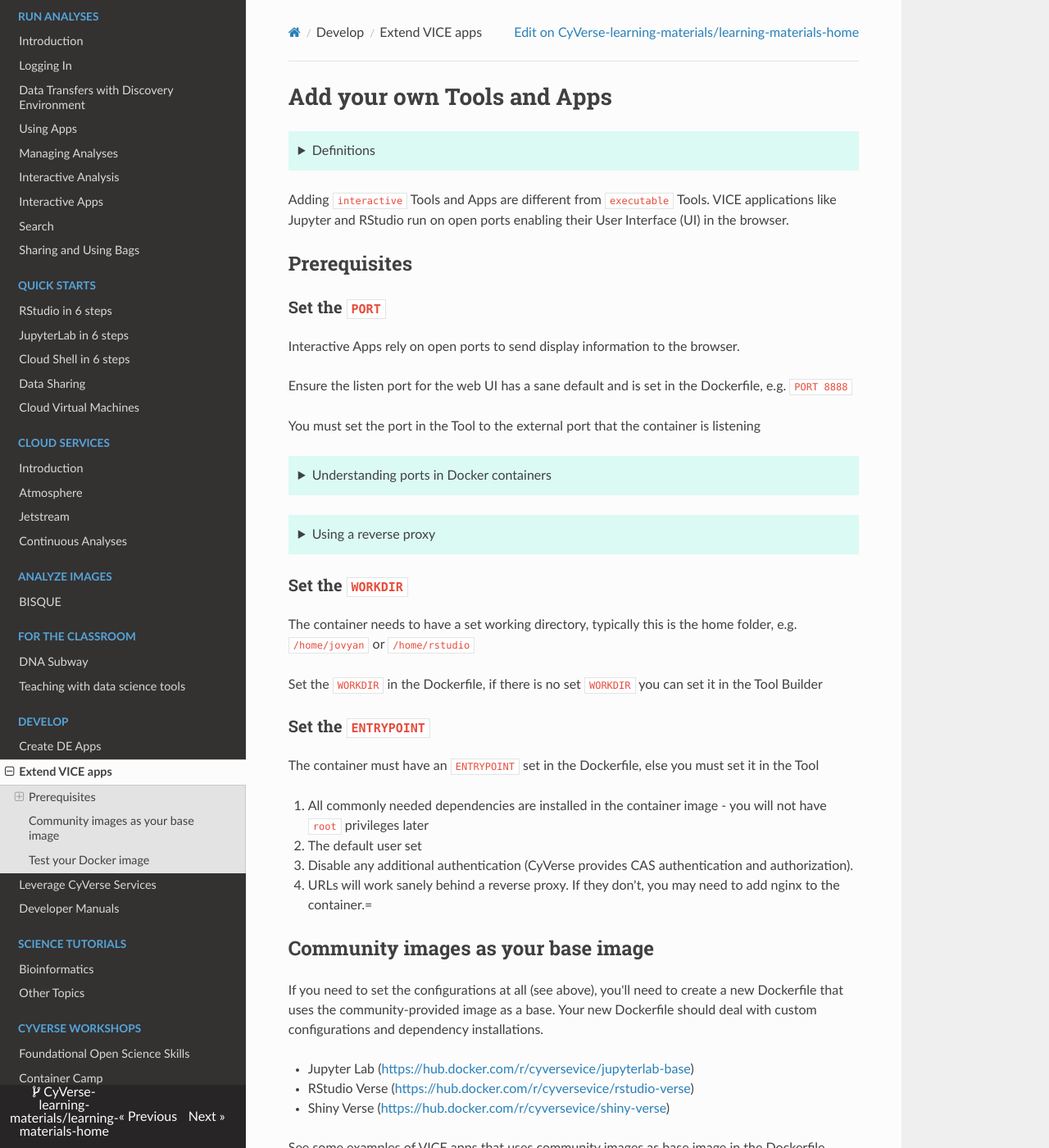
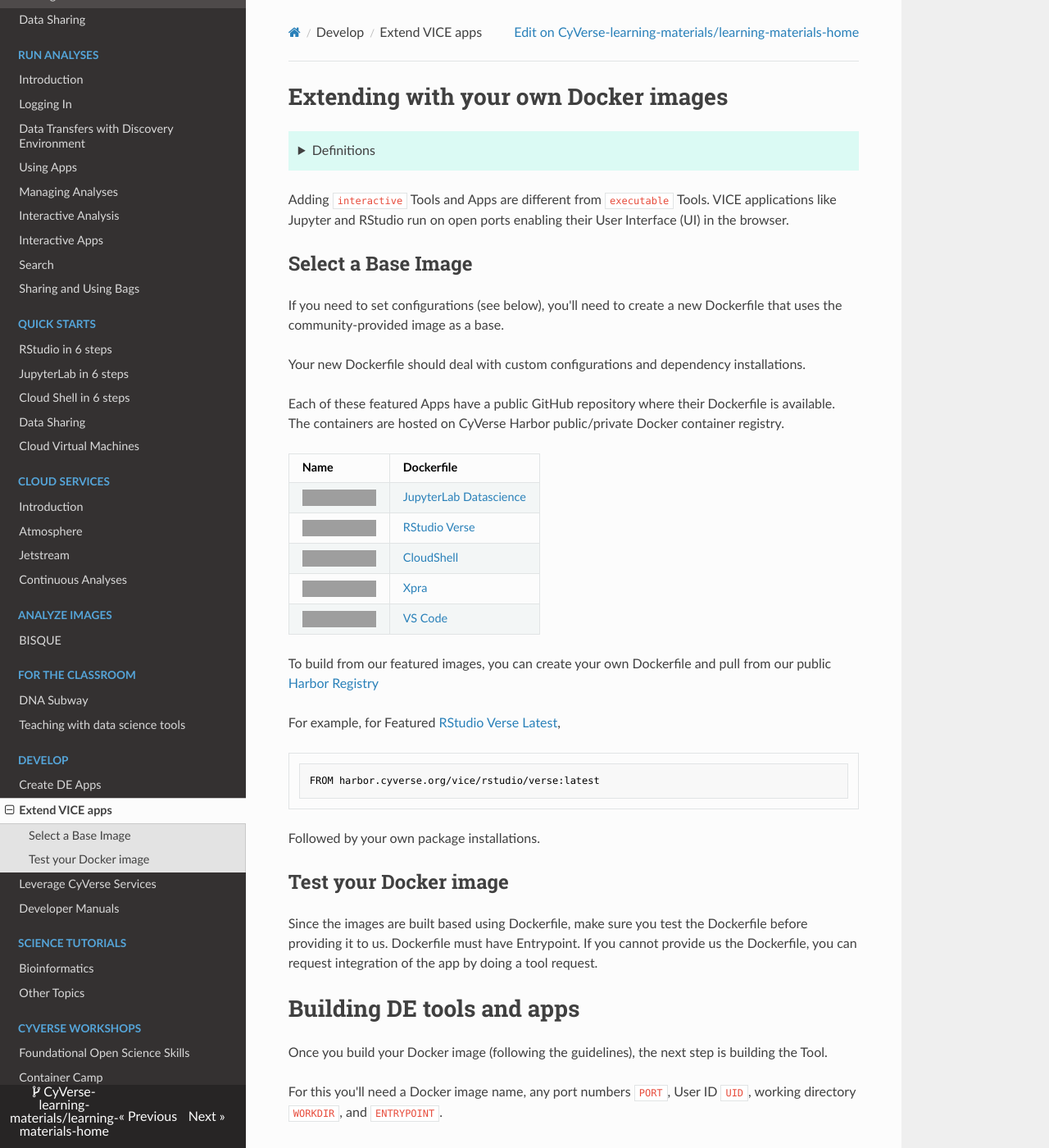
Before and after one commit to CyVerse-learning-materials/learning-materials-home, an MkDocs documentation site: the page built from docs/vice/extend_apps.md, in a window 1280 px wide and 1400 px high. Shown: the whole window at 82% size. Built offline with MkDocs 1.6.1, drawn with Linux system fonts in a browser that asks for light colours; nearby versions of some CDN libraries; a script that is not in the unit is left out; some of the changed text lies outside the part shown; grey boxes are pictures that could not be loaded.

Commit message:
Update extend_apps.md

````diff
--- a/docs/vice/extend_apps.md
+++ b/docs/vice/extend_apps.md
@@ -1,6 +1,7 @@
-# Add your own Tools and Apps
+# Extending with your own Docker images
 
 ??? tip "Definitions"
+
 
     **Tool** - the Discovery Environment refers to integrated Docker containers as "Tools".
 
@@ -8,58 +9,31 @@
 
 Adding `interactive` Tools and Apps are different from `executable` Tools. VICE applications like Jupyter and RStudio run on open ports enabling their User Interface (UI) in the browser.
 
-## Prerequisites
+## Select a Base Image
 
-### Set the `PORT`
+If you need to set configurations (see below), you'll need to create a new Dockerfile that uses the community-provided image as a base.
 
-Interactive Apps rely on open ports to send display information to the browser.
+Your new Dockerfile should deal with custom configurations and dependency installations.
 
-Ensure the listen port for the web UI has a sane default and is set in the Dockerfile, e.g. `PORT 8888`
+Each of these featured Apps have a public GitHub repository where their Dockerfile is available. The containers are hosted on CyVerse Harbor public/private Docker container registry.
 
-You must set the port in the Tool to the external port that the container is listening
+| Name | Dockerfile |
+|------|------------|
+| <a href="https://de.cyverse.org/apps/de/cc77b788-bc45-11eb-9934-008cfa5ae621/launch" target="_blank"><img src="https://img.shields.io/badge/Datascience-latest-orange?style=plastic&logo=jupyter"></a> |[JupyterLab Datascience](https://github.com/cyverse-vice/jupyterlab-datascience){target=_blank} |
+| <a href="https://de.cyverse.org/apps/de/3548f43a-bed1-11e9-af16-008cfa5ae621/launch?quick-launch-id=81b187d6-cc94-4c53-81b5-f09f31c9c8ba" target="_blank"><img src="https://img.shields.io/badge/Verse-latest-blue?style=plastic&logo=rstudio"></a>  | [RStudio Verse](https://github.com/cyverse-vice/rstudio-verse){target=_blank}|
+| <a href="https://de.cyverse.org/apps/de/5f2f1824-57b3-11ec-8180-008cfa5ae621/launch" target="_blank"><img src="https://img.shields.io/badge/CloudShell-bash-red?style=plastic&logo=ubuntu"></a> | [CloudShell](https://github.com/cyverse-vice/cli){target=_blank}|
+| <a href="https://de.cyverse.org/apps/de/f3f8cc78-23d5-11ec-abcf-008cfa5ae621/launch" target="_blank"><img src="https://img.shields.io/badge/Xpra-Geospatial-orange?style=plastic&logo=X.Org"></a>  | [Xpra](https://github.com/cyverse-vice/xpra){target=_blank} |
+| <a href="https://de.cyverse.org/apps/de/091c830a-4be1-11ec-aad9-008cfa5ae621/launch" target="_blank"><img src="https://img.shields.io/badge/VS%20Code-latest-6C33AF?style=plastic&logo=visualstudiocode"></a> | [VS Code](https://github.com/cyverse-vice/vscode){target=_blank} |
 
-??? tip "Understanding ports in Docker containers"
+To build from our featured images, you can create your own Dockerfile and pull from our public [Harbor Registry](https://harbor.cyverse.org/harbor/projects/17/repositories/)
 
-    For interactive containers like RStudio and JupyterLab a conventional `docker run` execution will have the port set as `-p 8888:8888` where the port number on the left side of the `:` is the external port, and on the right the internal port. For VICE apps you must only worry about the external port number.
+For example, for Featured [RStudio Verse Latest](https://github.com/cyverse-vice/rstudio-verse),
 
-??? tip "Using a reverse proxy"
+```{docker}
+FROM harbor.cyverse.org/vice/rstudio/verse:latest
+```
 
-    The Discovery Environment has its own authentication system, which requires us to use a reverse proxy for some containers.
-
-    Our [RStudio Server](https://github.com/cyverse-vice/rstudio-verse){target=_blank} uses `nginx` to enable reverse proxy and thus we have changed the external port to `80` instead of the Rocker-Project default `8787` port number.
-
-### Set the `WORKDIR`
-
-The container needs to have a set working directory, typically this is the home folder, e.g. `/home/jovyan` or `/home/rstudio`
-
-Set the `WORKDIR` in the Dockerfile, if there is no set `WORKDIR` you can set it in the Tool Builder
-
-### Set the `ENTRYPOINT`
-
-The container must have an `ENTRYPOINT` set in the Dockerfile, else you must set it in the Tool
-
-3.  All commonly needed dependencies are installed in the container image - you will not have `root` privileges later
-4.  The default user set
-5.  Disable any additional authentication (CyVerse provides CAS authentication and authorization).
-6.  URLs will work sanely behind a reverse proxy. If they don't, you may need to add nginx to the container.=
-
-## Community images as your base image
-
-If you need to set the configurations at all (see above), you'll need to create a new Dockerfile that uses the community-provided image as a base. Your new Dockerfile should deal with custom configurations and dependency installations.
-
--  Jupyter Lab (<https://hub.docker.com/r/cyversevice/jupyterlab-base>)
--   RStudio Verse (<https://hub.docker.com/r/cyversevice/rstudio-verse>)
--   Shiny Verse (<https://hub.docker.com/r/cyversevice/shiny-verse>)
-
-See some examples of VICE apps that uses community images as base image
-in the Dockerfile
-
--   MMTF
-    (<https://github.com/sbl-sdsc/mmtf-genomics/blob/master/vice/Dockerfile>)
--   Rstudio-Bioconductor
-    (<https://github.com/cyverse/docker-builds/blob/master/rstudio-bioconductor/Dockerfile>)
--   Patmatch
-    (<https://github.com/fomightez/patmatch-binder/tree/master/vice>)
+Followed by your own package installations.
 
 ## Test your Docker image
 
@@ -77,23 +51,21 @@
 
 ## Add Tool in DE
 
+[de]: ../assets/de/logos/deIcon.svg
 [home]: ../assets/de/menu_items/homeIcon.svg
 [data]: ../assets/de/menu_items/dataIcon.svg
 [apps]: ../assets/de/menu_items/appsIcon.svg
 [analysis]: ../assets/de/menu_items/analysisIcon.svg
 
+![][home]{width=20} **Home** - Dashboard
 
-    ![][home]{width=20} **Home** - Dashboard
+![][apps]{width=20} **Apps** - Applications (including VICE interactive applications)
 
-    ![][apps]{width=20} **Apps** - Applications (including VICE interactive applications)
-
-    ![][analysis]{width=20} **Analyses** - Status and history of analysis jobs
-
-    [![DE Menu](assets/de/navigation.png){width="150"}](https://de.cyverse.org/data){target=_blank}
+![][analysis]{width=20} **Analyses** - Status and history of analysis jobs
 
 1. If necessary, log into the [![][de]{width=25}](https://de.cyverse.org){target=_blank} [Discovery Environment](https://de.cyverse.org){target=_blank}.
 
-2. Click the[![][apps]{width=20}](https://de.cyverse.org/apps){target=_blank} [Apps](https://de.cyverse.org/apps){target=_blank} and click on the "Manage Tools" wrench icon
+2. Click the [![][apps]{width=20}](https://de.cyverse.org/apps){target=_blank} [Apps](https://de.cyverse.org/apps){target=_blank} and click on the "Manage Tools" wrench icon
 
 3. You'll see a list of all of the tools in the DE. Click on the "More Actions" and select "Add Tool"
 
@@ -124,6 +96,46 @@
 -   `Memory Limit` is the memory for your tool. Eg. 64 GB
 -   `Min Disk Space` is the minimum disk space. Eg. 200 GB
 
+## Required settings
+
+### Set the `WORKDIR`
+
+The container needs to have a set working directory, typically this is the home folder, e.g. `/home/jovyan` or `/home/rstudio`
+
+Set the `WORKDIR` in the Dockerfile, if there is no set `WORKDIR` you can set it in the Tool Builder
+
+??? tip "Your Data in Your Container"
+
+    We recommend that you set the working directory of your Tool to the `username` home path in a new folder called `work` eg. `/home/jovyan/work` or `/home/rstudio/work`.
+
+    This is because the Discovery Environment's interactive apps use a [Kubernetes container storage interface (CSI)](https://github.com/cyverse/irods-csi-driver){target=_blank} driver that connects the CyVerse data store to your working directory in the running container. This new mount can clobber any pre-existing files in the the container's `WORKDIR`
+
+### Set the `ENTRYPOINT`
+
+The container must have an `ENTRYPOINT` set in the Dockerfile, else you must set it in the Tool
+
+3.  All commonly needed dependencies are installed in the container image - you will not have `root` privileges later
+4.  The default user set
+5.  Disable any additional authentication (CyVerse provides CAS authentication and authorization).
+6.  URLs will work sanely behind a reverse proxy. If they don't, you may need to add nginx to the container.=
+
+### Set the `PORT`
+
+Interactive Apps rely on open ports to send display information to the browser.
+
+Ensure the listen port for the web UI has a sane default and is set in the Dockerfile, e.g. `PORT 8888`
+
+You must set the port in the Tool to the external port that the container is listening
+
+??? tip "Understanding ports in Docker containers"
+
+    For interactive containers like RStudio and JupyterLab a conventional `docker run` execution will have the port set as `-p 8888:8888` where the port number on the left side of the `:` is the external port, and on the right the internal port. For VICE apps you must only worry about the external port number.
+
+??? tip "Using a reverse proxy"
+
+    The Discovery Environment has its own authentication system, which requires us to use a reverse proxy for some containers.
+
+    Our [RStudio Server](https://github.com/cyverse-vice/rstudio-verse){target=_blank} uses `nginx` to enable reverse proxy and thus we have changed the external port to `80` instead of the Rocker-Project default `8787` port number.
 
 ??? tip "managing ports in your new Tool"
 
@@ -138,13 +150,3 @@
     For VICE apps, be sure to check the box "Do not pass this argument to the command line" for each option you add (for VICE, this is usually just input files and folders.
 
 ## Featured VICE apps in DE
-
-Each of these featured Apps have a public GitHub repository where their Dockerfile is available. The containers are hosted on CyVerse Harbor public/private Docker container registry.
-
-| Name | Dockerfile |
-|------|------------|
-| <a href="https://de.cyverse.org/apps/de/cc77b788-bc45-11eb-9934-008cfa5ae621/launch" target="_blank"><img src="https://img.shields.io/badge/Datascience-latest-orange?style=plastic&logo=jupyter"></a> |[GitHub](https://github.com/cyverse-vice/jupyterlab-datascience){target=_blank} |
-| <a href="https://de.cyverse.org/apps/de/3548f43a-bed1-11e9-af16-008cfa5ae621/launch?quick-launch-id=81b187d6-cc94-4c53-81b5-f09f31c9c8ba" target="_blank"><img src="https://img.shields.io/badge/Verse-latest-blue?style=plastic&logo=rstudio"></a>  | [GitHub](https://github.com/cyverse-vice/rstudio-verse){target=_blank}|
-| <a href="https://de.cyverse.org/apps/de/5f2f1824-57b3-11ec-8180-008cfa5ae621/launch" target="_blank"><img src="https://img.shields.io/badge/Ubuntu%2020.04-bash-red?style=plastic&logo=ubuntu"></a> | [GitHub](https://github.com/cyverse-vice/cli){target=_blank}|
-| <a href="https://de.cyverse.org/apps/de/f3f8cc78-23d5-11ec-abcf-008cfa5ae621/launch" target="_blank"><img src="https://img.shields.io/badge/Xpra-Geospatial-orange?style=plastic&logo=X.Org"></a>  | [GitHub](https://github.com/cyverse-vice/xpra){target=_blank} |
-| <a href="https://de.cyverse.org/apps/de/091c830a-4be1-11ec-aad9-008cfa5ae621/launch" target="_blank"><img src="https://img.shields.io/badge/VS%20Code-latest-6C33AF?style=plastic&logo=visualstudiocode"></a> | [GitHub](https://github.com/cyverse-vice/vscode){target=_blank} |
````
